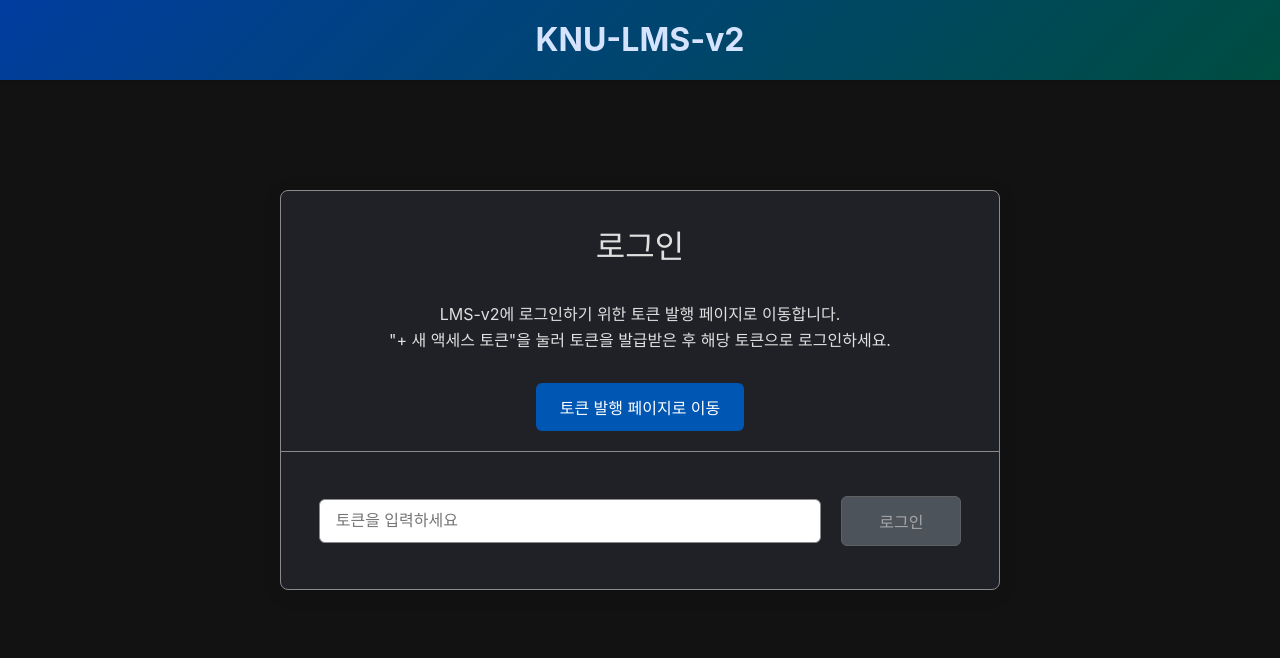
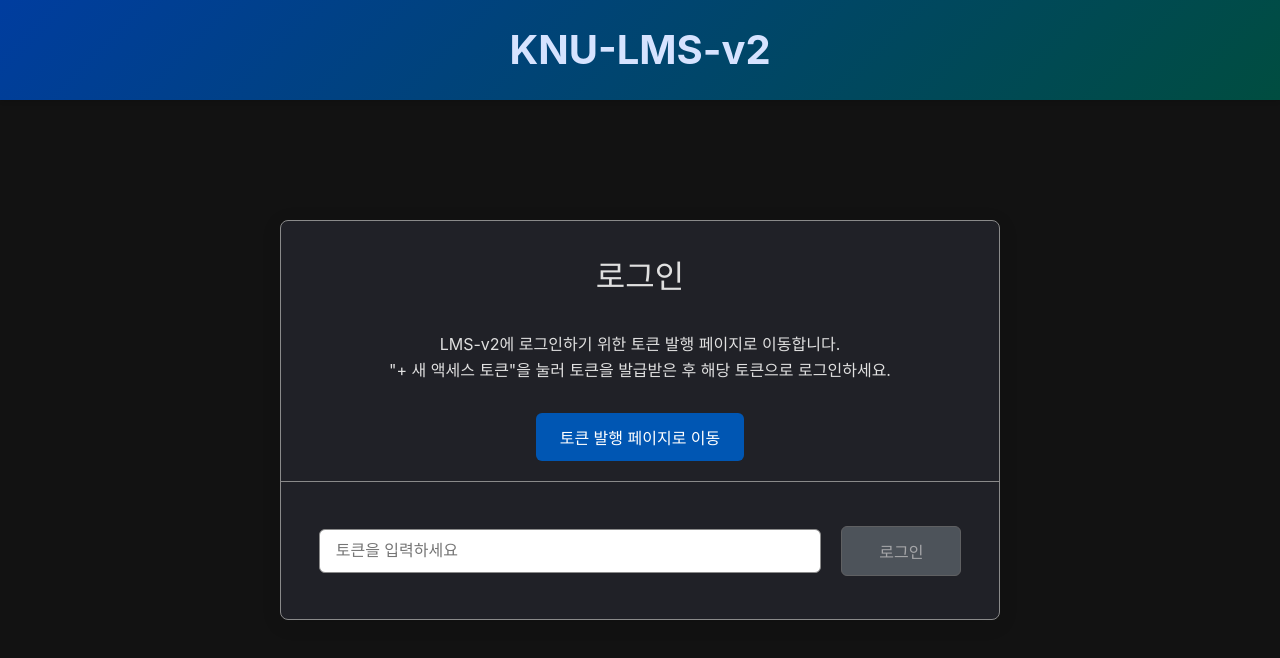
Before and after one commit to knu-lms-v2/lms-client, a React (Vite) app: page /login in a window 1280 px wide. Shown: the top 658 px of the page. Built offline with nearby package versions, Linux system fonts and the light colour scheme.

Commit message:
Design: 로그인 페이지 디자인 수정

```diff
--- a/src/components/layout/Loginpage.module.css
+++ b/src/components/layout/Loginpage.module.css
@@ -1,12 +1,13 @@
 .container {
   width: 100%;
-  height: calc(100% - 5rem); /* 헤더 높이 제외 */
+  height: calc(100% - 100px); /* 헤더 높이 제외 */
   display: flex;
   flex-direction: column;
   justify-content: center;
   align-items: center;
   background-color: var(--color-background);
   color: var(--color-on-surface);
+  margin-top: 40px;
 }
 
 .header {
@@ -15,7 +16,7 @@
   justify-content: center;
   align-items: center;
   width: 100%;
-  height: 5rem;
+  height: 100px;
   background: linear-gradient(
     135deg,
     var(--color-primary-container) 0%,
@@ -29,7 +30,7 @@
 }
 
 .title {
-  font-size: 2rem;
+  font-size: 2.5rem;
   font-weight: bold;
   color: var(--color-on-primary-container);
 }
```
